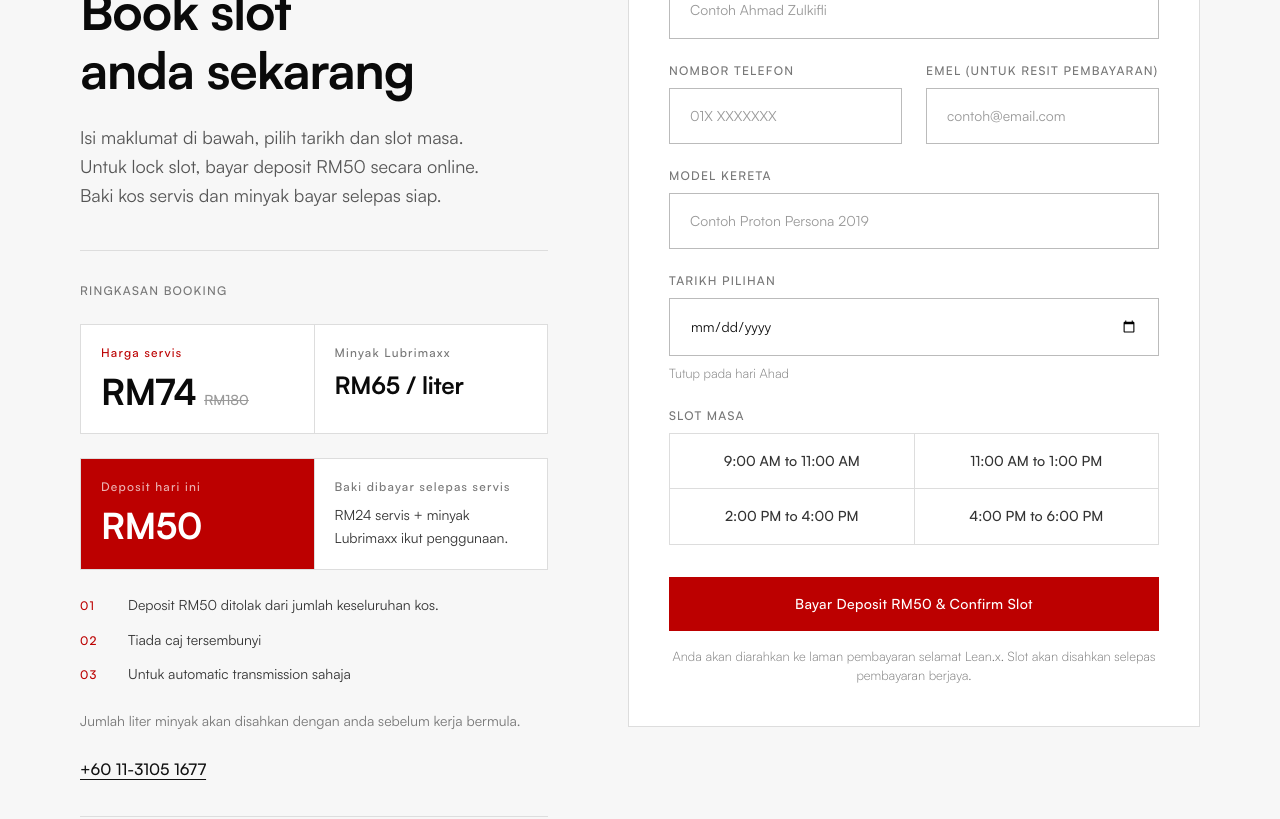
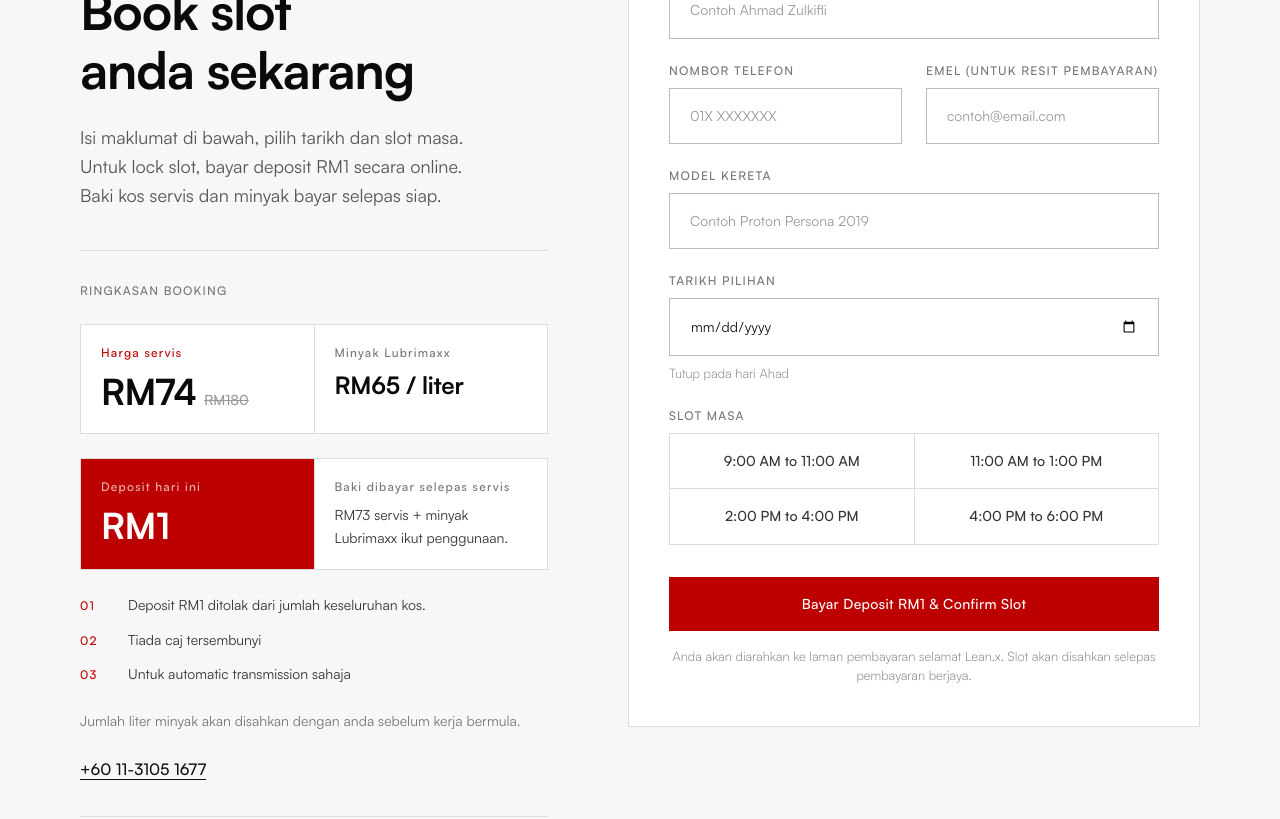
Before and after one commit to Naim3097/ONEX, a Next.js app: page /promo in a window 1280 px wide. Shown: the part 6640-7459 px from the top of the page. Built offline with nearby package versions, Linux system fonts and the light colour scheme; no server answers.

Commit message:
chore(promo): set Aidiladha deposit to RM1 for staging UAT

```diff
--- a/app/0x/schedule/page.tsx
+++ b/app/0x/schedule/page.tsx
@@ -394,12 +394,12 @@ export default function SchedulePage() {
         </>
       )}
 
-      {/* Aidiladha Promo Orders (RM50 deposit) */}
+      {/* Aidiladha Promo Orders (RM1 UAT deposit) */}
       {dayAidiladhaOrders.length > 0 && (
         <>
           <h3 className="text-[0.65rem] uppercase tracking-widest text-red-500/80 font-bold mb-3">
             Aidiladha Promo Bookings
-            <span className="ml-2 text-red-600/60 normal-case tracking-normal font-normal">(RM50 deposit)</span>
+            <span className="ml-2 text-red-600/60 normal-case tracking-normal font-normal">(RM1 UAT deposit)</span>
           </h3>
           <div className="space-y-3 mb-8">
           {dayAidiladhaOrders.map(o => (
--- a/components/sections/Shop/AidiladhaCampaignPage.tsx
+++ b/components/sections/Shop/AidiladhaCampaignPage.tsx
@@ -19,7 +19,8 @@ const TIME_SLOTS = [
 
 const TIMER_MINUTES = 15
 const TIMER_STORAGE_KEY = 'onex_aidiladha_countdown'
-const DEPOSIT_AMOUNT = 50
+// NOTE: Staging UAT — deposit temporarily set to RM1 for payment testing. Restore to 50 before going live.
+const DEPOSIT_AMOUNT = 1
 const FULL_SERVICE_PRICE = 74
 const SERVICE_LABEL = 'Aidiladha AT Service Promo'
 
@@ -40,7 +41,7 @@ const copy = {
     'Harga minyak gearbox dikira berasingan mengikut penggunaan kereta anda.',
   ctaPrimary: 'Book Slot Sekarang',
   ctaSecondary: 'WhatsApp Kami',
-  ctaSubmit: 'Bayar Deposit RM50 & Confirm Slot',
+  ctaSubmit: 'Bayar Deposit RM1 & Confirm Slot',
   ctaSubmitLoading: 'Memproses pembayaran...',
   stickyCta: 'Book Slot',
   valueBullets: [
@@ -112,7 +113,7 @@ const copy = {
     'Harga promo RM74 terhad',
     'Slot booking terhad setiap hari',
     'Servis on site, kami datang ke anda',
-    'Deposit RM50 untuk lock slot, baki selepas servis',
+    'Deposit RM1 untuk lock slot, baki selepas servis',
   ],
   socialLabel: 'Ulasan pelanggan',
   socialTitle: 'Apa kata pelanggan kami',
@@ -147,7 +148,7 @@ const copy = {
   bookingLabel: 'Booking',
   bookingTitle: 'Book slot anda sekarang',
   bookingSubtitle:
-    'Isi maklumat di bawah, pilih tarikh dan slot masa.\nUntuk lock slot, bayar deposit RM50 secara online.\nBaki kos servis dan minyak bayar selepas siap.',
+    'Isi maklumat di bawah, pilih tarikh dan slot masa.\nUntuk lock slot, bayar deposit RM1 secara online.\nBaki kos servis dan minyak bayar selepas siap.',
   labels: {
     name: 'Nama penuh',
     phone: 'Nombor telefon',
@@ -163,11 +164,11 @@ const copy = {
     closedSunday: 'Tutup pada hari Ahad',
     confirmOil: 'Jumlah liter minyak akan disahkan dengan anda sebelum kerja bermula.',
     atOnly: 'Untuk automatic transmission sahaja',
-    depositRefund: 'Deposit RM50 ditolak dari jumlah keseluruhan kos.',
+    depositRefund: 'Deposit RM1 ditolak dari jumlah keseluruhan kos.',
   },
   formError: 'Sila lengkapkan nama, telefon, emel, model kereta, tarikh dan slot masa dahulu.',
   paymentError: 'Maaf, gagal memulakan pembayaran. Sila cuba lagi atau hubungi kami melalui WhatsApp.',
-  submitBtn: 'Bayar Deposit RM50 & Confirm Slot',
+  submitBtn: 'Bayar Deposit RM1 & Confirm Slot',
   formNote: 'Anda akan diarahkan ke laman pembayaran selamat Lean.x. Slot akan disahkan selepas pembayaran berjaya.',
   depositSummaryLabel: 'Deposit hari ini',
   remainingLabel: 'Baki dibayar selepas servis',
@@ -312,7 +313,7 @@ export default function AidiladhaCampaignPage({ locale: _locale }: AidiladhaCamp
         vehicleModel: form.carModel.trim(),
         preferredDate: form.date,
         timeSlot: form.timeSlot,
-        notes: 'Aidiladha promo: RM74 servis + Lubrimaxx RM65/liter (mengikut penggunaan). Deposit RM50.',
+        notes: 'Aidiladha promo: RM74 servis + Lubrimaxx RM65/liter (mengikut penggunaan). Deposit RM1 (UAT testing).',
         status: 'pending_payment',
         paymentStatus: 'pending',
         locale: 'ms',
@@ -801,11 +802,11 @@ export default function AidiladhaCampaignPage({ locale: _locale }: AidiladhaCamp
                 <div className="mt-6 grid grid-cols-2 gap-px bg-neutral-200 border border-neutral-200">
                   <div className="bg-brand-red px-5 py-5">
                     <p className="text-overline text-brand-white/70 font-medium tracking-widest">{copy.depositSummaryLabel}</p>
-                    <p className="mt-2 text-h3 font-bold text-brand-white">RM50</p>
+                    <p className="mt-2 text-h3 font-bold text-brand-white">RM{DEPOSIT_AMOUNT}</p>
                   </div>
                   <div className="bg-brand-white px-5 py-5">
                     <p className="text-overline text-neutral-500 font-medium tracking-widest">{copy.remainingLabel}</p>
-                    <p className="mt-2 text-body-sm text-neutral-700 leading-relaxed">RM24 servis + minyak Lubrimaxx ikut penggunaan.</p>
+                    <p className="mt-2 text-body-sm text-neutral-700 leading-relaxed">RM{FULL_SERVICE_PRICE - DEPOSIT_AMOUNT} servis + minyak Lubrimaxx ikut penggunaan.</p>
                   </div>
                 </div>
 
```
